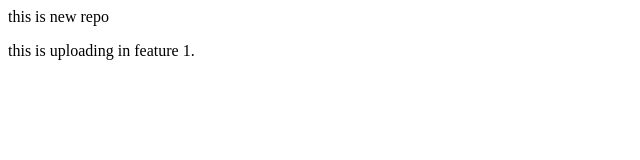
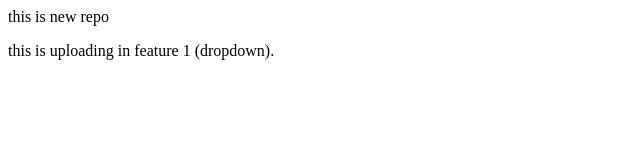
Before and after one commit to hellodj007/localrepo, a plain HTML site: page index.html in a window 1280 px wide. Shown: the full height of the page, 0-640 px from the left. Drawn offline with Linux system fonts and the light colour scheme.

Commit message:
add dropdown

```diff
--- a/index.html
+++ b/index.html
@@ -1,2 +1,2 @@
 <p>this is new repo</p>
-<p>this is uploading in feature 1.</p>
+<p>this is uploading in feature 1  (dropdown).</p>
```
